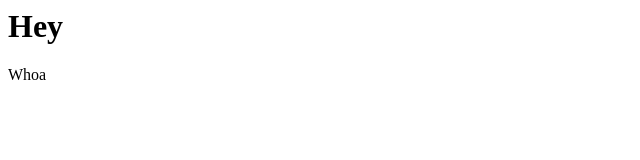
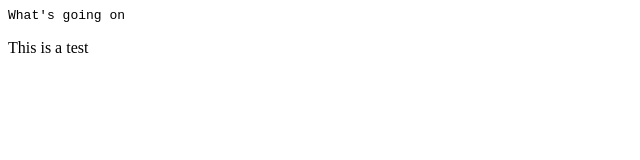
Before and after one commit to nshnts/site-linux, a plain HTML site: page index.html in a window 1280 px wide. Shown: the whole page, without its empty margins (0-640 px from the left). Drawn offline with Linux system fonts and the light colour scheme.

Commit message:
Update index.html

```diff
--- a/index.html
+++ b/index.html
@@ -1,3 +1,10 @@
-<h1>Hey</h1>
+<html>
+  <title></title>
+  <body>
+    <code>
+      What's going on
+    </code>
 
-Whoa
+    <p>This is a test</p>
+  </body>
+</html>
```
